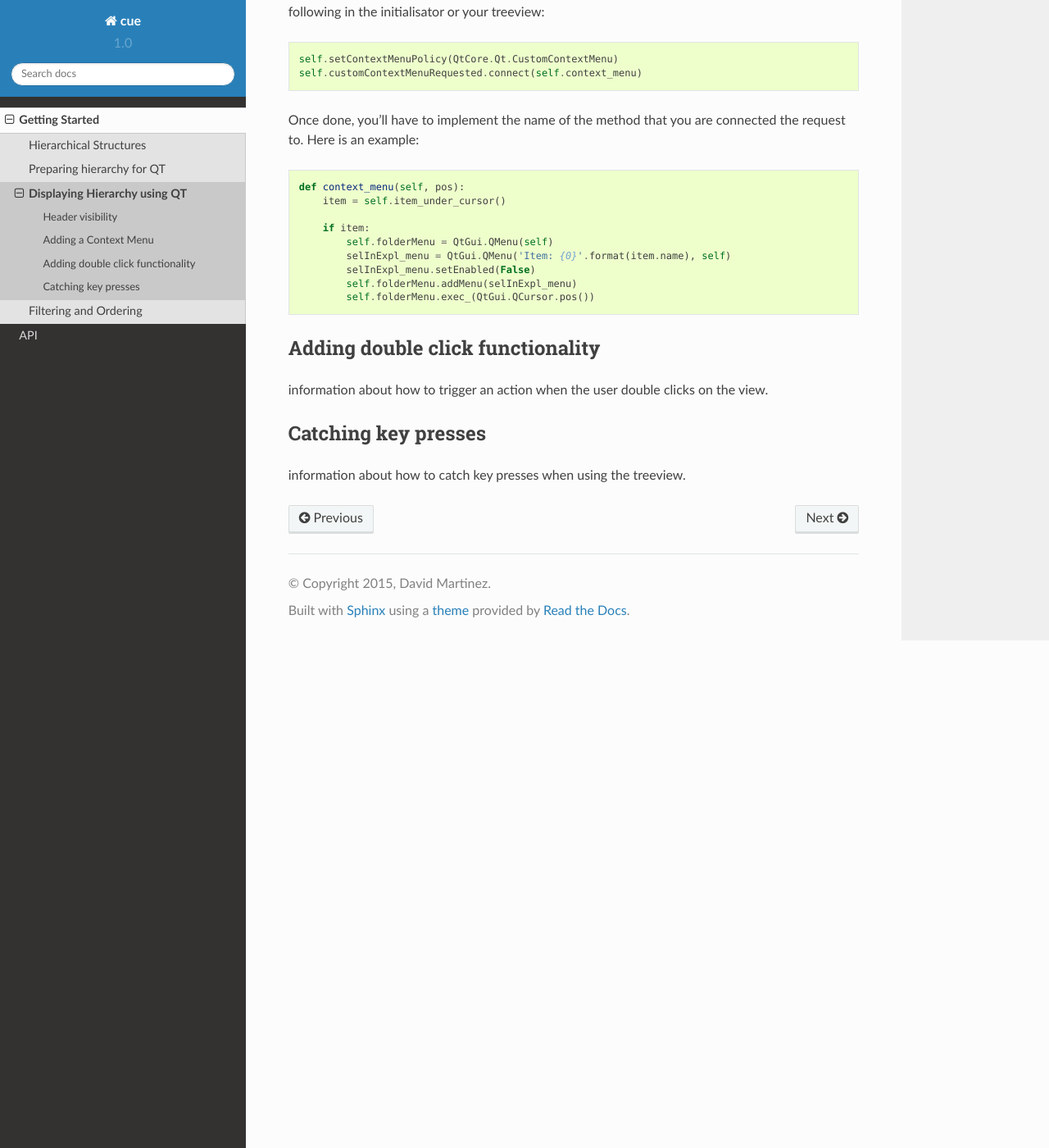
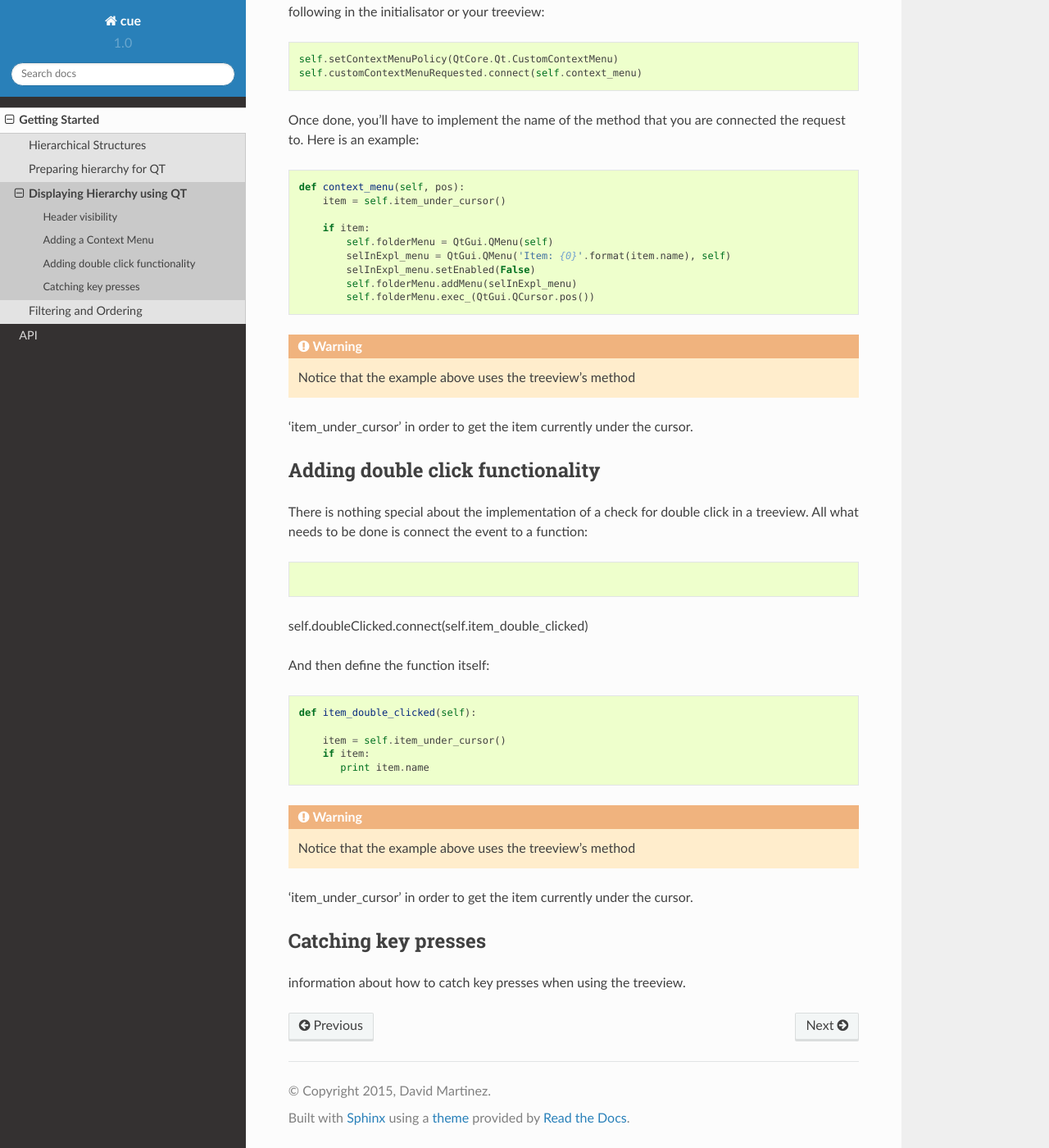
Before and after one commit to elusive-ideas/cue, a Sphinx documentation site: the page built from doc/treeview.rst, in a window 1280 px wide and 1400 px high, scrolled down 738 px. Shown: the whole window at 82% size. Built offline with Sphinx 7.4.7 and the Read the Docs theme 2.0.0, drawn with Linux system fonts in a browser that asks for light colours.

Commit message:
Updated Documentation for the treeview - Double click functionality

```diff
--- a/doc/treeview.rst
+++ b/doc/treeview.rst
@@ -52,11 +52,31 @@ connected the request to. Here is an example:
            self.folderMenu.addMenu(selInExpl_menu)
            self.folderMenu.exec_(QtGui.QCursor.pos())
 
+.. warning:: Notice that the example above uses the treeview's method
+'item_under_cursor' in order to get the item currently under the cursor.
+
 Adding double click functionality
 ---------------------------------
 
-information about how to trigger an action when the user double clicks on the
-view.
+There is nothing special about the implementation of a check for double click
+in a treeview. All what needs to be done is connect the event to a function:
+
+.. code-block:: python
+
+self.doubleClicked.connect(self.item_double_clicked)
+
+And then define the function itself:
+
+.. code-block:: python
+
+   def item_double_clicked(self):
+
+       item = self.item_under_cursor()
+       if item:
+          print item.name
+
+.. warning:: Notice that the example above uses the treeview's method
+'item_under_cursor' in order to get the item currently under the cursor.
 
 Catching key presses
 --------------------
```
